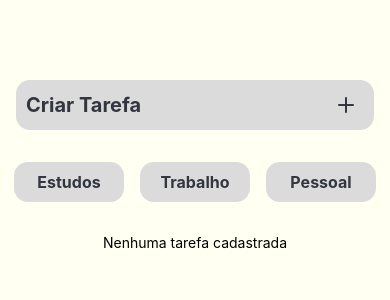
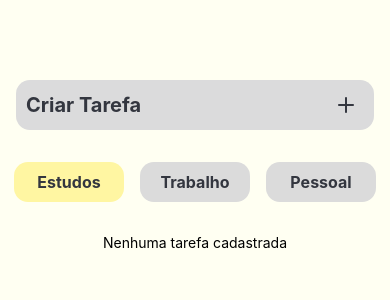
Before and after one commit to julia-carneiro/lista-de-tarefas, a React Native app in the folder lista-de-tarefas/: screen / in a window 390 px wide. Shown: the top 300 px of the page. Built offline with nearby package versions, Linux system fonts and the light colour scheme.

Commit message:
:bug: fix: view task in wrong category
Fixed an issue where tasks were displayed in the incorrect category after creation.

```diff
--- a/lista-de-tarefas/App.tsx
+++ b/lista-de-tarefas/App.tsx
@@ -9,7 +9,7 @@ import { Cards } from './src/components/Card';
 export default function App() {
   const [tasks, setTasks] = useState<{ description: string; check: boolean; task: string; category: string }[]>([]);
   const [modalVisible, setModalVisible] = useState(false);
-  const [selectedCategory, setSelectedCategory] = useState<string | null>(null);
+  const [selectedCategory, setSelectedCategory] = useState<string | null>('estudos'); // Inicializa com uma categoria
 
   const handleCreateTask = () => {
     setModalVisible(true);
@@ -26,13 +26,14 @@ export default function App() {
       }
     ]);
     setSelectedCategory(taskData.category); // Define a categoria da nova tarefa
+    setModalVisible(false); // Fecha o modal após adicionar a tarefa
   };
 
   return (
     <View style={styles.container}>
       <CreateTask onCreateTask={handleCreateTask} />
       <View style={{ flexDirection: 'row', gap: 16 }}>
-        <TaskButtons setSelectedCategory={setSelectedCategory} />
+        <TaskButtons setSelectedCategory={setSelectedCategory} selectedCategory={selectedCategory} />
       </View>
       <StatusBar style="auto" />
       <FlatList
--- a/lista-de-tarefas/src/components/Card/index.tsx
+++ b/lista-de-tarefas/src/components/Card/index.tsx
@@ -1,5 +1,5 @@
 import React, { useState, useEffect } from 'react';
-import { Modal, View, TouchableWithoutFeedback, Button } from 'react-native'; // Certifique-se de importar Text
+import { Modal, View, TouchableWithoutFeedback } from 'react-native';
 import { Container, Overlay, Card, InputTask, TextDescription, TextContainer, InputDescription, StyledButton, ButtonText } from './styles';
 import RNPickerSelect from 'react-native-picker-select';
 
@@ -31,8 +31,6 @@ export function Cards({ modalVisible, setModalVisible, onCreateTask }: CardsProp
   const handleCreate = () => {
     if (task && selectedValue) {
       onCreateTask({ task, description, category: selectedValue });
-      setModalVisible(false);
-      categoryNow: selectedValue;
     } else {
       alert('Por favor, preencha todos os campos.');
     }
--- a/lista-de-tarefas/src/components/TaskType/index.tsx
+++ b/lista-de-tarefas/src/components/TaskType/index.tsx
@@ -1,32 +1,28 @@
-import React, { useState } from 'react';
-import { TaskButton, Text } from './styles'; // Importa o botão estilizado
+import React from 'react';
+import { TaskButton, Text } from './styles';
 
 interface TaskButtonsProps {
-  setSelectedCategory: (category: string) => void; // Adiciona a prop para definir a categoria
+  setSelectedCategory: (category: string) => void; // Prop para definir a categoria
+  selectedCategory: string | null; // Adiciona a prop para saber qual categoria está selecionada
 }
 
-const TaskButtons = ({ setSelectedCategory }: TaskButtonsProps) => {
-  const [selectedTask, setSelectedTask] = useState<string | null>("study");
-
+const TaskButtons = ({ setSelectedCategory, selectedCategory }: TaskButtonsProps) => {
   const handleButtonPress = (category: string) => {
-    setSelectedTask(category);
     setSelectedCategory(category); // Atualiza a categoria selecionada
   };
-
 
   return (
     <>
       <TaskButton
-        selected={selectedTask === 'estudos'}
+        selected={selectedCategory === 'estudos'}
         color="#FFF6A2"
         onPress={() => handleButtonPress('estudos')}
-
       >
         <Text>Estudos</Text>
       </TaskButton>
 
       <TaskButton
-        selected={selectedTask === 'trabalho'}
+        selected={selectedCategory === 'trabalho'}
         color="#FFA2A2"
         onPress={() => handleButtonPress('trabalho')}
       >
@@ -34,7 +30,7 @@ const TaskButtons = ({ setSelectedCategory }: TaskButtonsProps) => {
       </TaskButton>
 
       <TaskButton
-        selected={selectedTask === 'pessoal'}
+        selected={selectedCategory === 'pessoal'}
         color="#B4F67F"
         onPress={() => handleButtonPress('pessoal')}
       >
```
